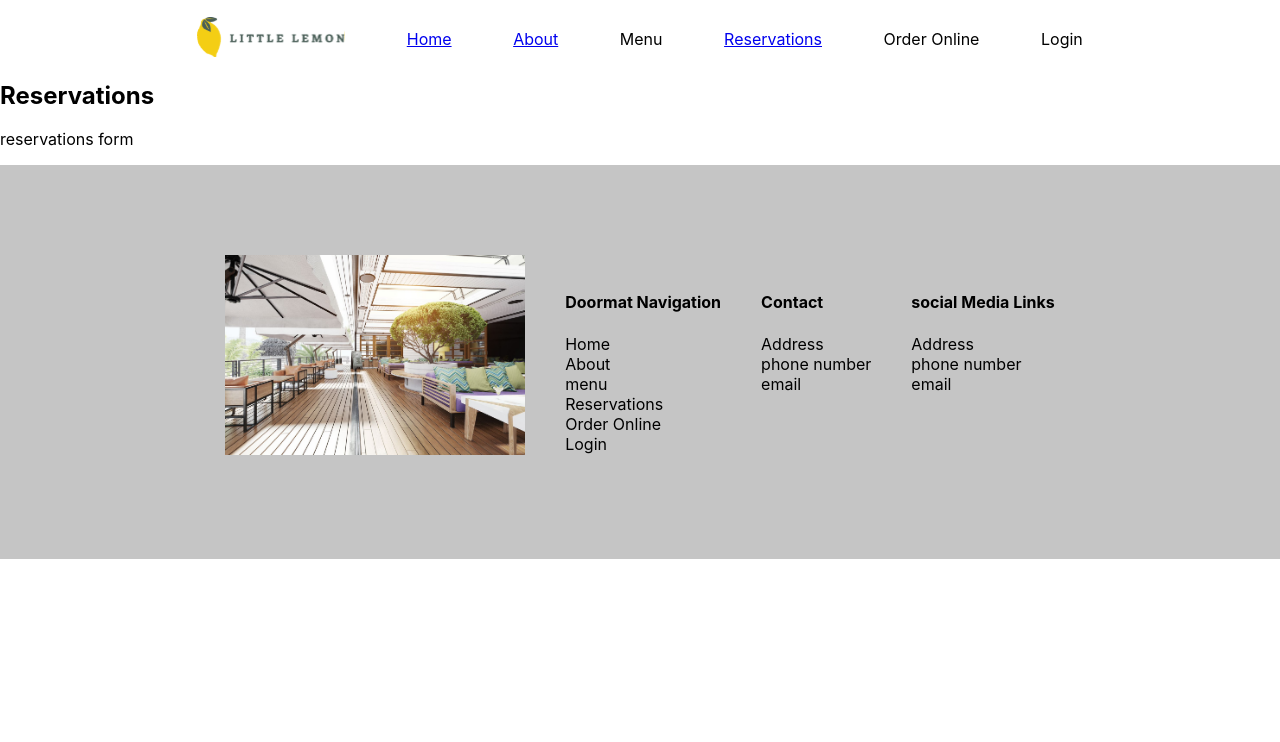
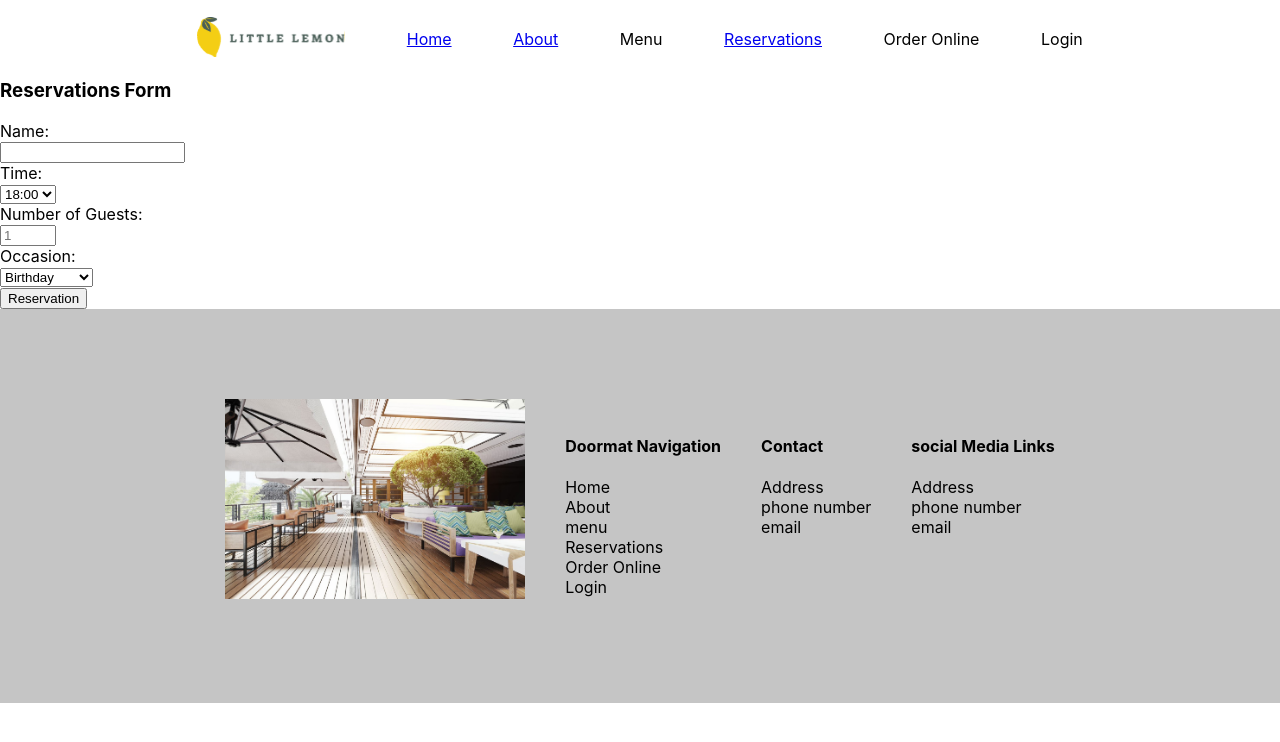
Before and after one commit to ma-boles/my-app, a React (Create React App) app: page /ReservationsPage in a window 1280 px wide. Shown: the top 742 px of the page. Built offline with nearby package versions, Linux system fonts and the light colour scheme.

Commit message:
git commit -m "added booking form"

```diff
--- a/src/Pages/ReservationsPage.js
+++ b/src/Pages/ReservationsPage.js
@@ -5,12 +5,50 @@ import React from "react";
 export default function Reservations() {
     return (
         <>
+     <div className="reservations">
+        <section className="reservations--form">
 
-        <section className="reservations--section">
-            <h1>Reservations</h1>
-            <p>reservations form </p>
+            <h3>Reservations Form</h3>
+            <form>
+                <div>
+                    <label for="name">Name:</label><br />
+                    <input type="text" id="name" name="name"></input>
+                </div>
+                <div>
+                    <label for="time">Time:</label><br />
+                    <select>
+                        <option>18:00</option>
+                        <option>18:30</option>
+                        <option>19:00</option>
+                        <option>19:30</option>
+                        <option>20:00</option>
+                        <option>20:30</option>
+                        <option>21:00</option>
+                        <option>21:30</option>
+                        <option>22:00</option>
+                        <option>22:30</option>
+                    </select>
+                </div>
+                <div>
+                    <label for="guests">Number of Guests:</label><br />
+                    <input type="number" id="guests" name="guests" placeholder="1" min="1" max="20"></input>
+                </div>
+                <div>
+                    <label for="occasion">Occasion:</label><br />
+                    <select>
+                        <option>Birthday</option>
+                        <option>Anniversary</option>
+                        <option>Banquet</option>
+                    </select>
+
+                </div>
+                <div>
+                    <button type="submit" value="Reservation">Reservation</button>
+                </div>
+
+            </form>
         </section>
-
+    </div>
 
         </>
     )
```
